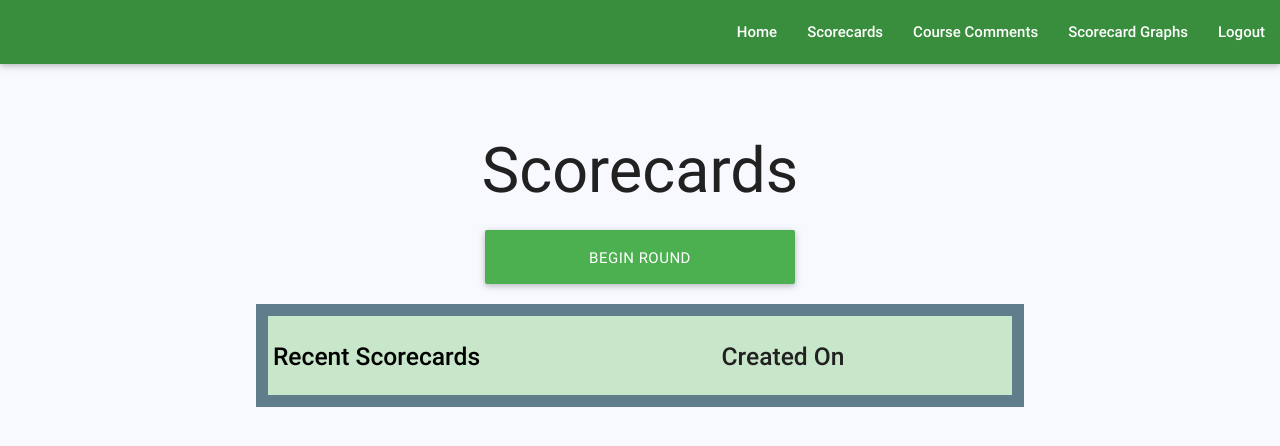
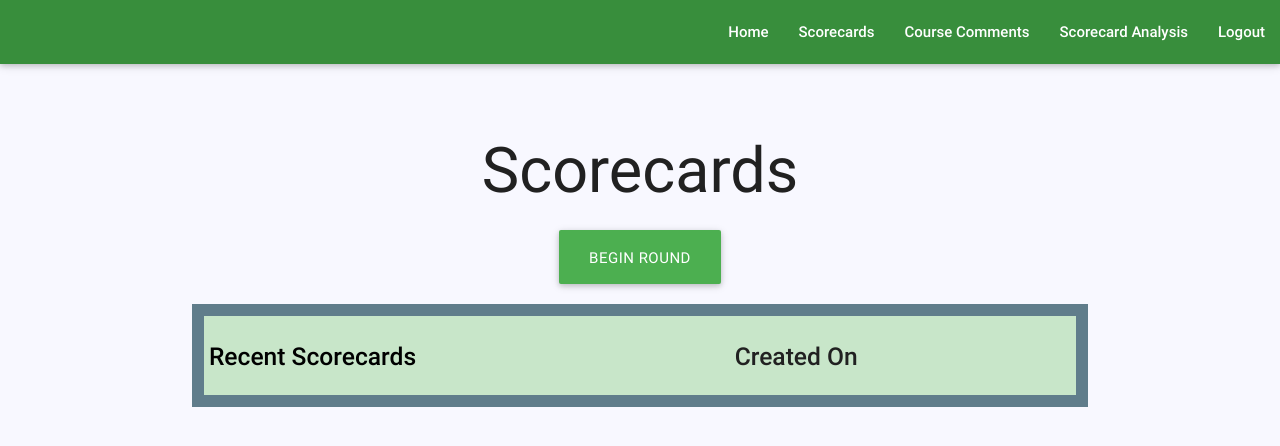
Before and after one commit to pnitto/Golf_Project, a Django app: a page that uses app/golf_project/golf_app/templates/base.html in a window 1280 px wide. Shown: the top 446 px of the page. Run offline with Django 3.2, Linux system fonts and the light colour scheme; the visitor is signed in with stand-in values (Sample User, id 1); data that the repository does not hold is empty; parts of the project's set-up code (start-up, migrations or seed data) failed here and were passed over; some libraries are stand-ins or nearby versions.

Commit message:
adjusted graphs

```diff
--- a/app/golf_project/golf_app/static/css/style.css
+++ b/app/golf_project/golf_app/static/css/style.css
@@ -202,7 +202,7 @@
      padding-top: 20px;
  }
 
- button.delete-sc-list{
+button.delete-sc-list{
      background-color: transparent;
      outline:none;
      border: none;
--- a/app/golf_project/golf_app/templates/base.html
+++ b/app/golf_project/golf_app/templates/base.html
@@ -21,7 +21,7 @@
       <strong><li><a href="{% url 'golf_app:home' %}">Home</a></li></strong>
       <strong><li><a href="{% url 'golf_app:scorecard_history' %}">Scorecards</a></li></strong>
       <strong><li><a href="{% url 'golf_app:comment_history' %}">Course Comments</a></li></strong>
-      <strong><li><a href="{% url 'golf_app:graph' %}">Scorecard Graphs</a></li></strong>
+      <strong><li><a href="{% url 'golf_app:graph' %}">Scorecard Analysis</a></li></strong>
           {% if user.id %}
           <strong><li><a href="{% url 'golf_app:logout' %}">Logout</a></li></strong>
             {% else %}
@@ -33,7 +33,7 @@
       <ul id="nav-mobile" class="side-nav">
         <li><a href="{% url 'golf_app:home' %}" style="color:white;" >Home</a></li>
       <li><a href="{% url 'golf_app:scorecard_history' %}" style="color:white;">Scorecards</a></li>
-      <li><a href="{% url 'golf_app:graph' %}" style="color:white;">Scorecard Graphs</a></li>
+      <li><a href="{% url 'golf_app:graph' %}" style="color:white;">Scorecard Analysis</a></li>
       <li><a href="{% url 'golf_app:comment_history' %}" style="color:white;">Course Comments</a></li>
       {% if user.id %}
           <strong><li><a href="{% url 'golf_app:logout' %}" style="color:white;">Logout</a></li></strong>
--- a/app/golf_project/golf_app/templates/golf_app/scorecard_form.html
+++ b/app/golf_project/golf_app/templates/golf_app/scorecard_form.html
@@ -4,7 +4,7 @@
   <div class="add-scorecard">
         <form method="POST" class="scorecard-name">
             {% csrf_token %}
-            {{ form.as_p }}<label>(70,71 or 72)</label>
+            {{ form.as_p }}
             <button type="submit">Add Scorecard</button>
         </form>
     </div>
--- a/app/golf_project/golf_app/templates/golf_app/scorecard_list.html
+++ b/app/golf_project/golf_app/templates/golf_app/scorecard_list.html
@@ -11,9 +11,9 @@
     <h1 align="center">Scorecards</h1>
 
 <div align="center" class="add-score-btn">
-    <a href="{% url 'golf_app:create_scorecard' %}" class="green waves-dark btn-large" style="width:25%;">Begin Round</a>
+    <a href="{% url 'golf_app:create_scorecard' %}" class="green waves-dark btn-large">Begin Round</a>
 </div>
-  <div align="center" class="container" style="width:60%; background-color:#607D8B">
+  <div align="center" class="container" style="background-color:#607D8B">
     <table align="center" class="hoverable">
             <th><font color="black"><h5><strong>Recent Scorecards</strong></h5></font></th>
             <th><h5><strong>Created On</strong></h5></th>
--- a/app/golf_project/golf_app/templates/home.html
+++ b/app/golf_project/golf_app/templates/home.html
@@ -20,7 +20,7 @@
       <strong><li><a href="{% url 'golf_app:home' %}">Home</a></li></strong>
       <strong><li><a href="{% url 'golf_app:scorecard_history' %}">Scorecards</a></li></strong>
       <strong><li><a href="{% url 'golf_app:comment_history' %}">Course Comments</a></li></strong>
-      <strong><li><a href="{% url 'golf_app:graph' %}">Scorecard Graphs</a></li></strong>
+      <strong><li><a href="{% url 'golf_app:graph' %}">Scorecard Analysis</a></li></strong>
           {% if user.id %}
           <strong><li><a href="{% url 'golf_app:logout' %}">Logout</a></li></strong>
             {% else %}
@@ -32,7 +32,7 @@
           <ul id="nav-mobile" class="side-nav">
             <li><a href="{% url 'golf_app:home' %}" style="color:white;">Home</a></li>
           <li><a href="{% url 'golf_app:scorecard_history' %}" style="color:white;">Scorecards</a></li>
-          <li><a href="{% url 'golf_app:graph' %}" style="color:white;">Scorecard Graphs</a></li>
+          <li><a href="{% url 'golf_app:graph' %}" style="color:white;">Scorecard Analysis</a></li>
           <li><a href="{% url 'golf_app:comment_history' %}" style="color:white;">Course Comment</a></li>
             {% if user.id %}
                <li><a href="{% url 'golf_app:logout' %}" style="color:white;">Logout</a></li>
--- a/app/golf_project/golf_app/views.py
+++ b/app/golf_project/golf_app/views.py
@@ -55,8 +55,8 @@
     data = (request.user.golfer.par_type_list, range(len((golfer.gir_for_scorecards))))
     graph_two = scatter_to_base641(data, request.user)
 
-    data1= (request.user.golfer.par_type_list, range(len((golfer.fir_for_scorecards))))
-    graph_three = scatter_to_base642(data1, request.user)
+    data_1 = (request.user.golfer.par_type_list, range(len((golfer.fir_for_scorecards))))
+    graph_three = scatter_to_base642(data_1, request.user)
     return render_to_response('golf_app/scorecard_graphs.html', {"graph_one": graph_one,
                                                                  "graph_two": graph_two,
                                                                  "graph_three": graph_three,
```
Also changed, not shown: app/golf_project/golf_app/converter.py (+3 -4 lines).
